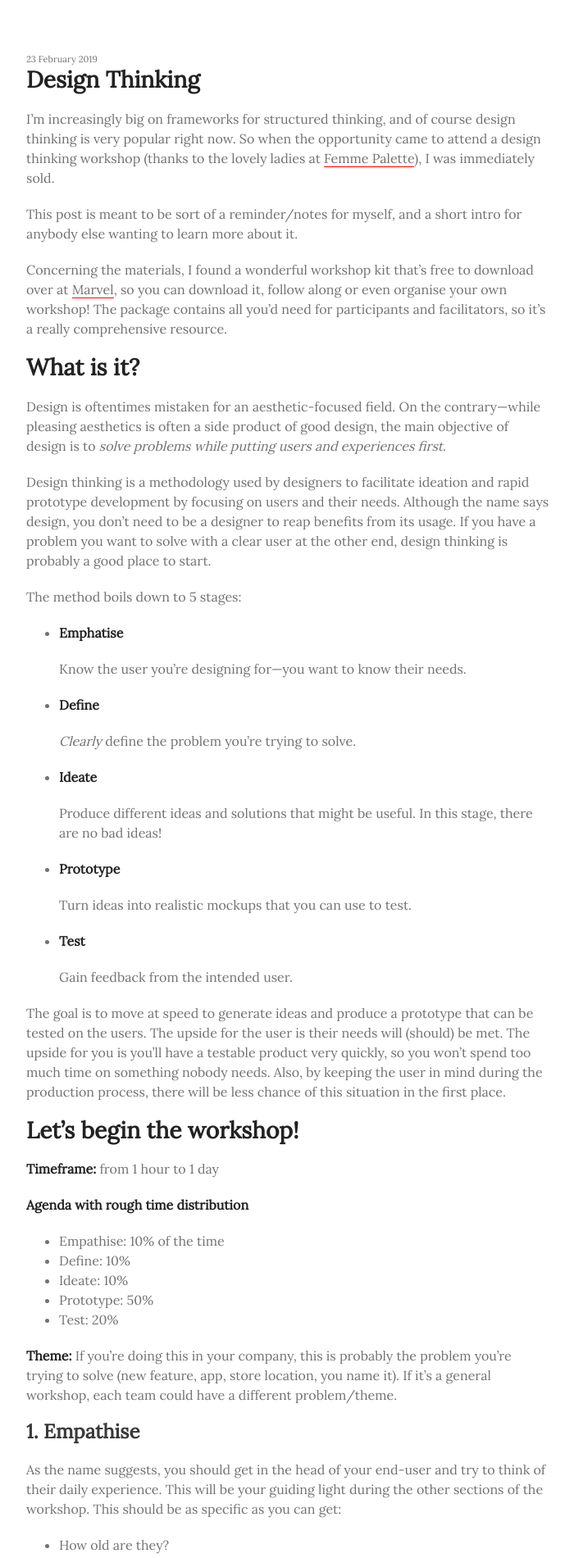
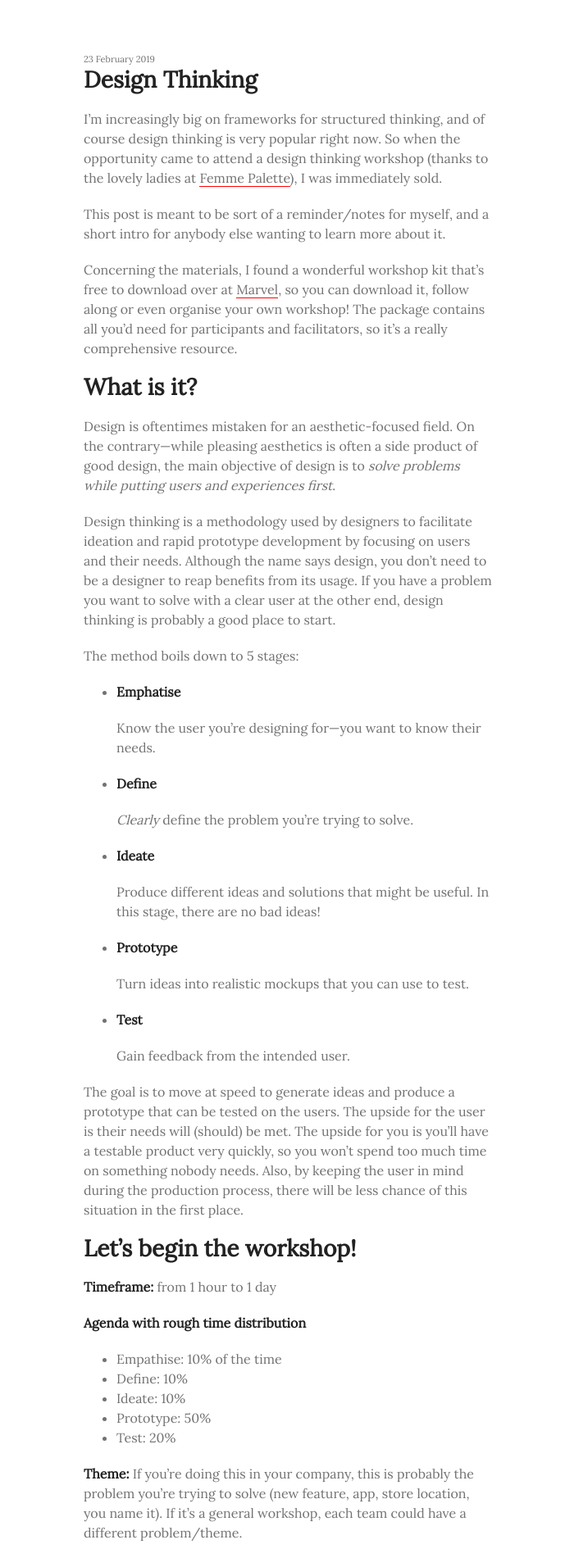
Before and after one commit to kristinamacekovic/new-web, a Jekyll site: the page built from _posts/2019-02-23-design-thinking.md, in a window 1280 px wide. Shown: the top 1901 px of the page at 82% size, without its empty margins (288-988 px from the left). Built offline with Jekyll 4.4.1, drawn with Linux system fonts in a browser that asks for light colours; our own code applies the rules of GitHub Pages for plain Markdown files.

Commit message:
change width postWrapper

```diff
--- a/assets/css/style.scss
+++ b/assets/css/style.scss
@@ -11,7 +11,7 @@ body {
 .postWrapper {
   font-size: 16px;
   word-wrap: break-word;
-  width: 50vw;
+  width: 500px;
   margin: 0 auto;
 }
 
```
